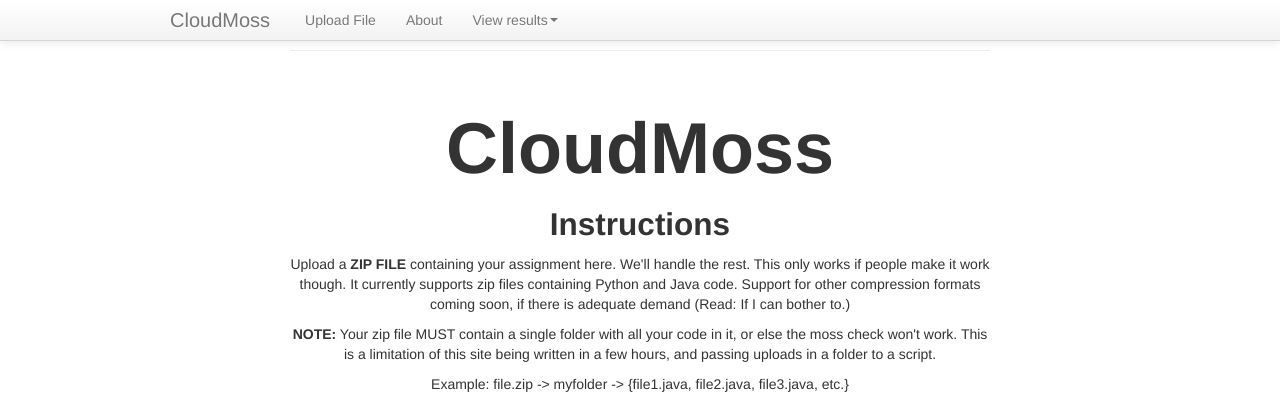
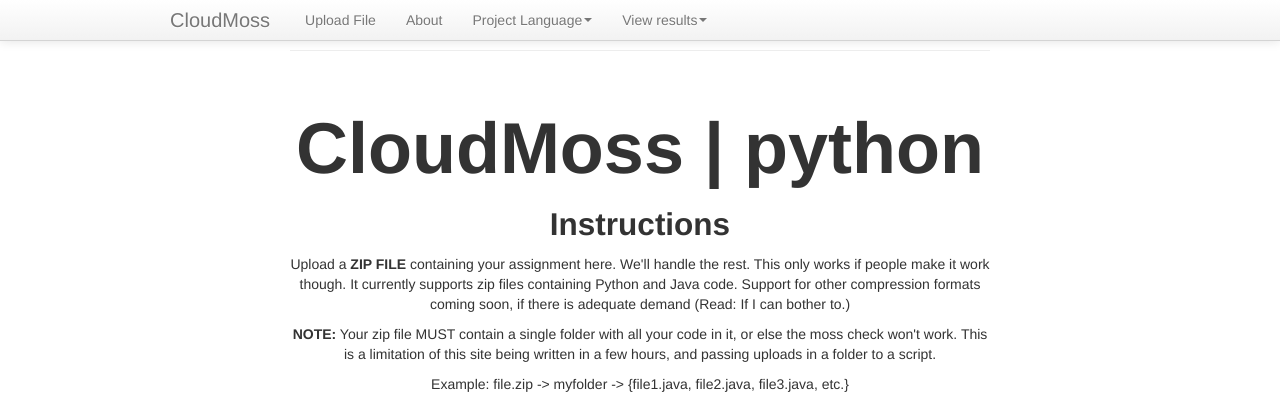
Before and after one commit to JonCooperWorks/CloudMoss, a Flask app: page / in a window 1280 px wide. Shown: the top 405 px of the page. Run offline with Flask 2, Linux system fonts and the light colour scheme; some libraries are stand-ins or nearby versions.

Commit message:
UI enhancements

```diff
--- a/app.py
+++ b/app.py
@@ -2,7 +2,7 @@
 CloudMoss - Check against moss in the cloud.
 '''
 
-from flask import Flask, render_template, request, make_response, redirect
+from flask import Flask, render_template, request, redirect, abort
 from werkzeug import secure_filename
 
 import os
@@ -14,6 +14,7 @@ import zipfile
 app = Flask(__name__)
 app.config['UPLOAD_DIR'] = 'uploads'
 app.config['ALLOWED_EXTENSIONS'] = set(['zip']) #Support for other file types coming soon.
+app.config['SUPPORTED_LANGUAGES'] = set(['java', 'python'])
 
 #Helper methods
 def valid_file(filename):
@@ -27,6 +28,8 @@ def filetype(filename):
 @app.route('/', methods=['GET', 'POST'])
 @app.route('/<language>', methods=['GET', 'POST'])
 def upload(language='python'):
+    if language not in app.config['SUPPORTED_LANGUAGES']:
+        abort(404)
     if request.method == 'POST':
         f = request.files['assignment']
         if f and valid_file(f.filename):
@@ -41,7 +44,7 @@ def upload(language='python'):
                 return render_template('failure.html')
             return redirect(response_url)
         return render_template('failure.html')
-    return render_template('upload.html')
+    return render_template('upload.html', language=language)
 
 @app.route('/about')
 def about():
--- a/templates/base.html
+++ b/templates/base.html
@@ -69,6 +69,13 @@
                 <li><a href="{{ url_for('upload') }}">Upload File</a></li>
                 <li><a href="{{ url_for('about') }}">About</a></li>
                 <li class="dropdown">
+                  <a href="#" class="dropdown-toggle" data-toggle="dropdown">Project Language<b class="caret"></b></a>
+                  <ul class="dropdown-menu">
+                    <li><a href="{{ url_for('upload', language='python') }}">Python</a></li>
+                    <li><a href="{{ url_for('upload', language='java') }}">Java</a></li>
+                  </ul>
+                </li>
+                <li class="dropdown">
                   <a href="#" class="dropdown-toggle" data-toggle="dropdown">View results<b class="caret"></b></a>
                   <ul class="dropdown-menu">
                     <li><a href="{{ url_for('view', language='python') }}">Python</a></li>
--- a/templates/upload.html
+++ b/templates/upload.html
@@ -2,7 +2,7 @@
 
 {% block content %}
 <div class="jumbotron">
-  <h1>CloudMoss</h1>
+  <h1>CloudMoss | {{ language }}</h1>
   <p class="lead">
     <h2>Instructions</h2>
     <p>
```
